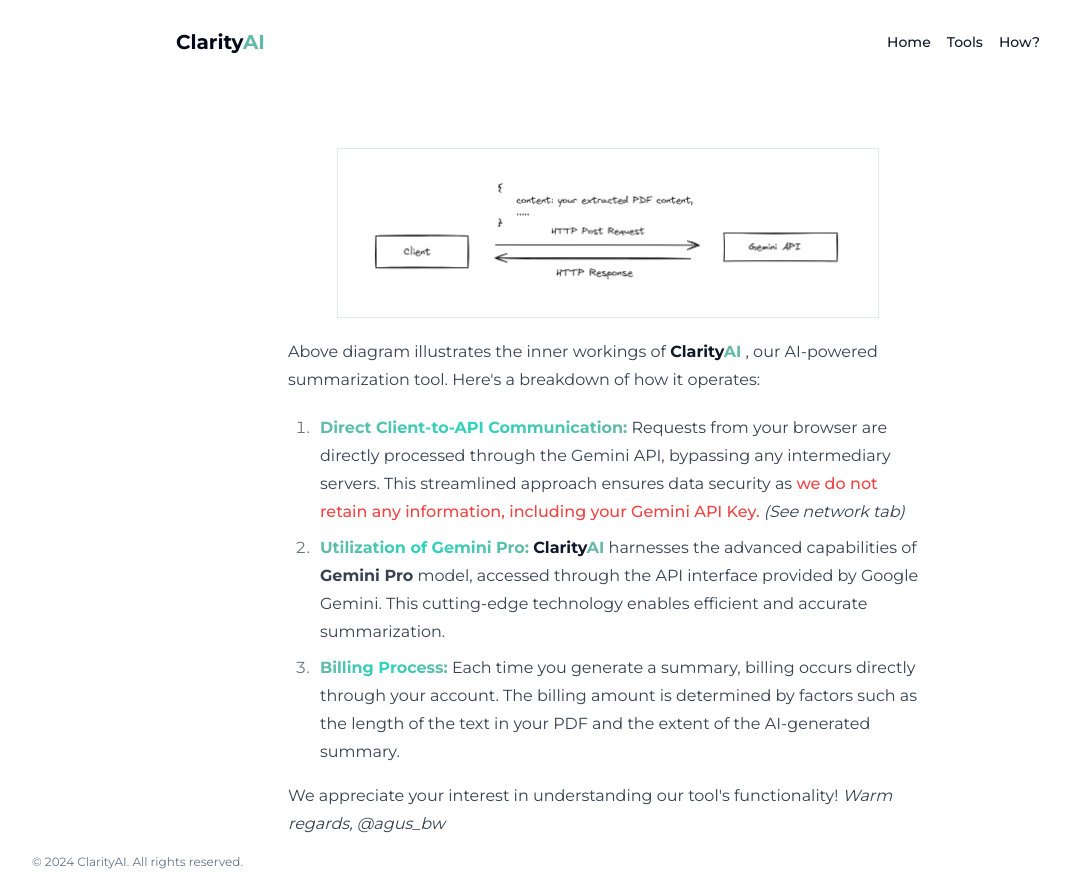
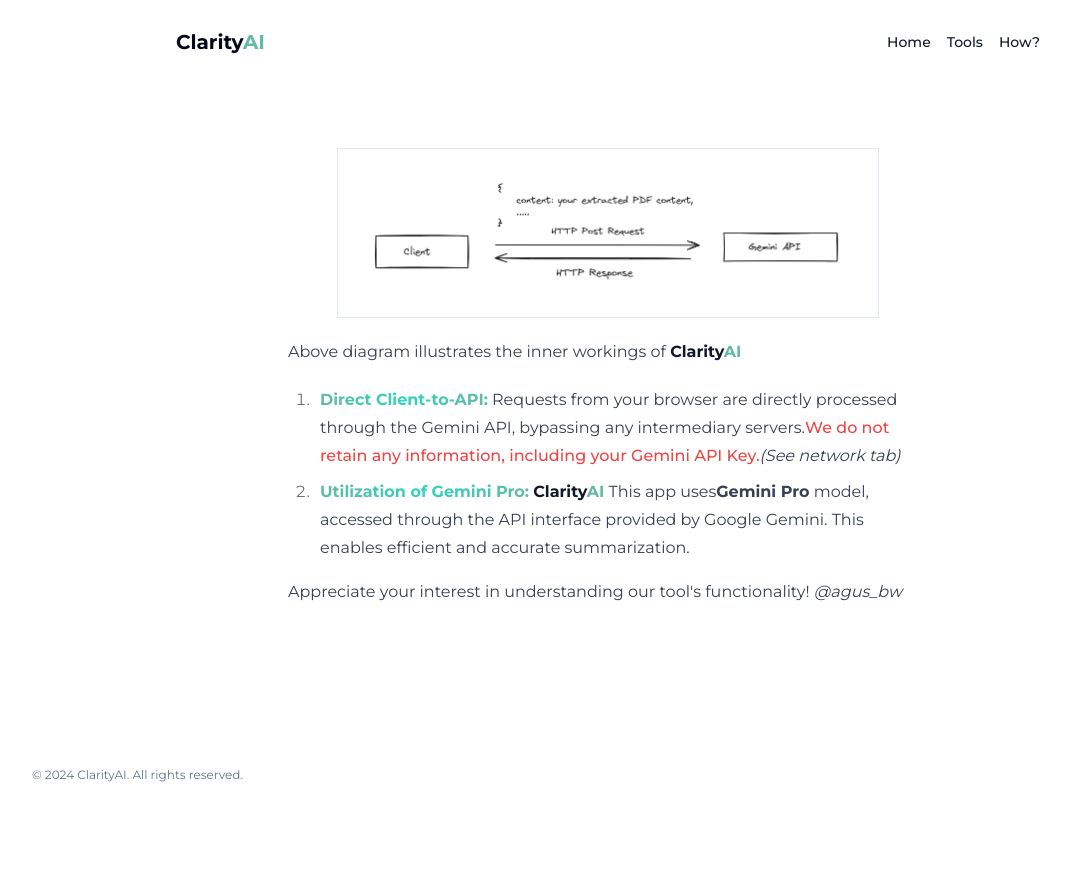
Before and after one commit to agusbw/ClarityAI, a Next.js app: page /how in a window 1280 px wide. Shown: the whole page, without its empty margins (32-1102 px from the left). After the commit the page ends 800 px from the top, so only its background shows below. Built offline with nearby package versions, Linux system fonts and the light colour scheme.

Commit message:
fix: change how page

```diff
--- a/src/app/(general)/how/page.tsx
+++ b/src/app/(general)/how/page.tsx
@@ -19,21 +19,18 @@ export default function HowPage() {
             Above diagram illustrates the inner workings of{" "}
             <span className="font-semibold text-primary">
               Clarity<span className="text-accent">AI</span>
-            </span>{" "}
-            , our AI-powered summarization tool. Here&apos;s a breakdown of how
-            it operates:
+            </span>
           </p>
           <ol>
             <li className="list-item">
               <span className="text-gradient font-bold">
-                Direct Client-to-API Communication:
+                Direct Client-to-API:
               </span>{" "}
               Requests from your browser are directly processed through the
-              Gemini API, bypassing any intermediary servers. This streamlined
-              approach ensures data security as{" "}
+              Gemini API, bypassing any intermediary servers.
               <span className="font-medium text-destructive">
-                we do not retain any information, including your Gemini API Key.
-              </span>{" "}
+                We do not retain any information, including your Gemini API Key.
+              </span>
               <i>(See network tab)</i>
             </li>
             <li>
@@ -43,23 +40,15 @@ export default function HowPage() {
               <span className="font-semibold text-primary">
                 Clarity<span className="text-accent">AI</span>
               </span>{" "}
-              harnesses the advanced capabilities of{" "}
+              This app uses
               <span className="font-semibold">Gemini Pro</span> model, accessed
-              through the API interface provided by Google Gemini. This
-              cutting-edge technology enables efficient and accurate
-              summarization.
-            </li>
-            <li>
-              <span className="text-gradient font-bold">Billing Process:</span>{" "}
-              Each time you generate a summary, billing occurs directly through
-              your account. The billing amount is determined by factors such as
-              the length of the text in your PDF and the extent of the
-              AI-generated summary.
+              through the API interface provided by Google Gemini. This enables
+              efficient and accurate summarization.
             </li>
           </ol>
           <p>
-            We appreciate your interest in understanding our tool&apos;s
-            functionality! <i>Warm regards, @agus_bw</i>
+            Appreciate your interest in understanding our tool&apos;s
+            functionality! <i>@agus_bw</i>
           </p>
         </div>
       </div>
```
